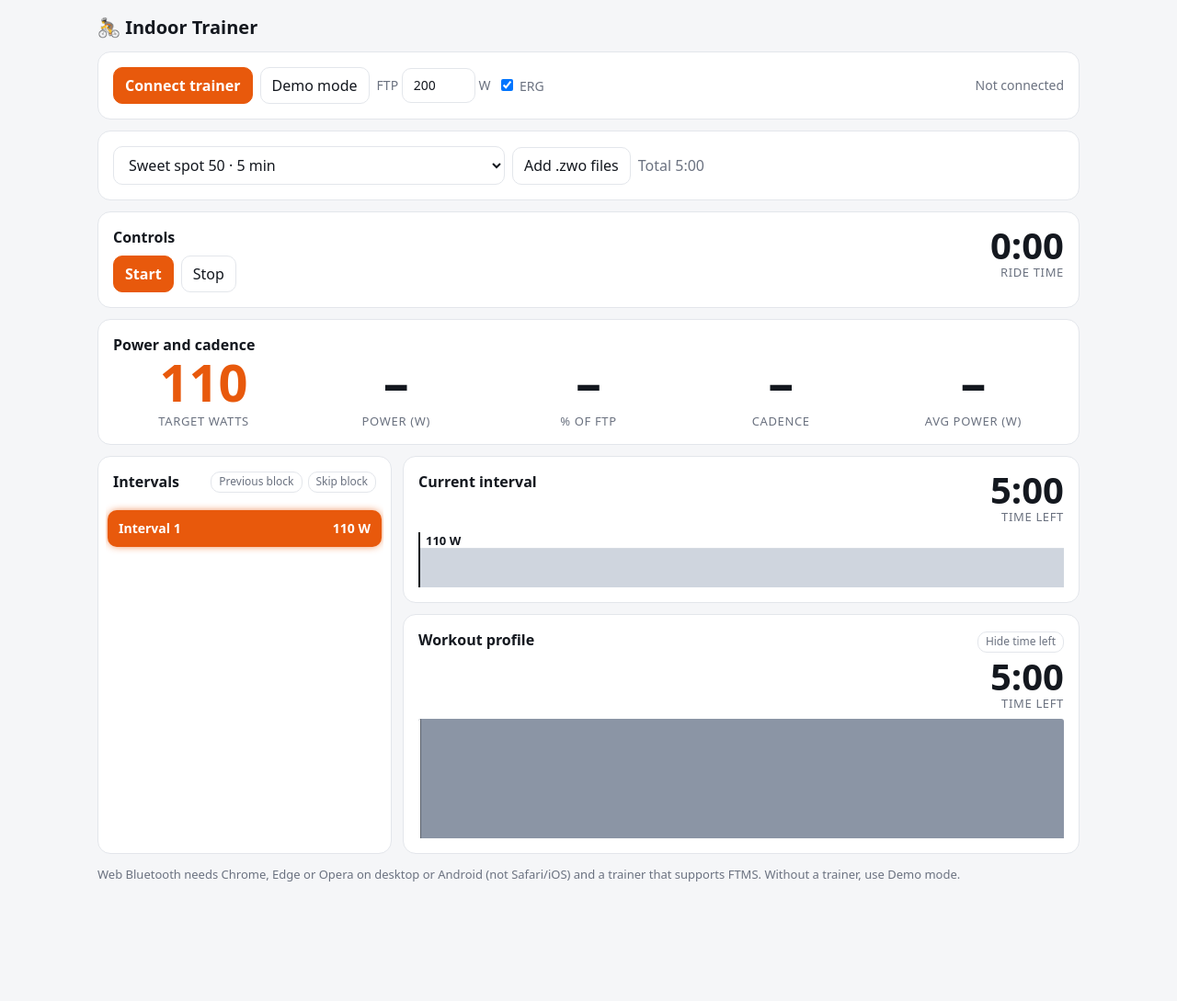
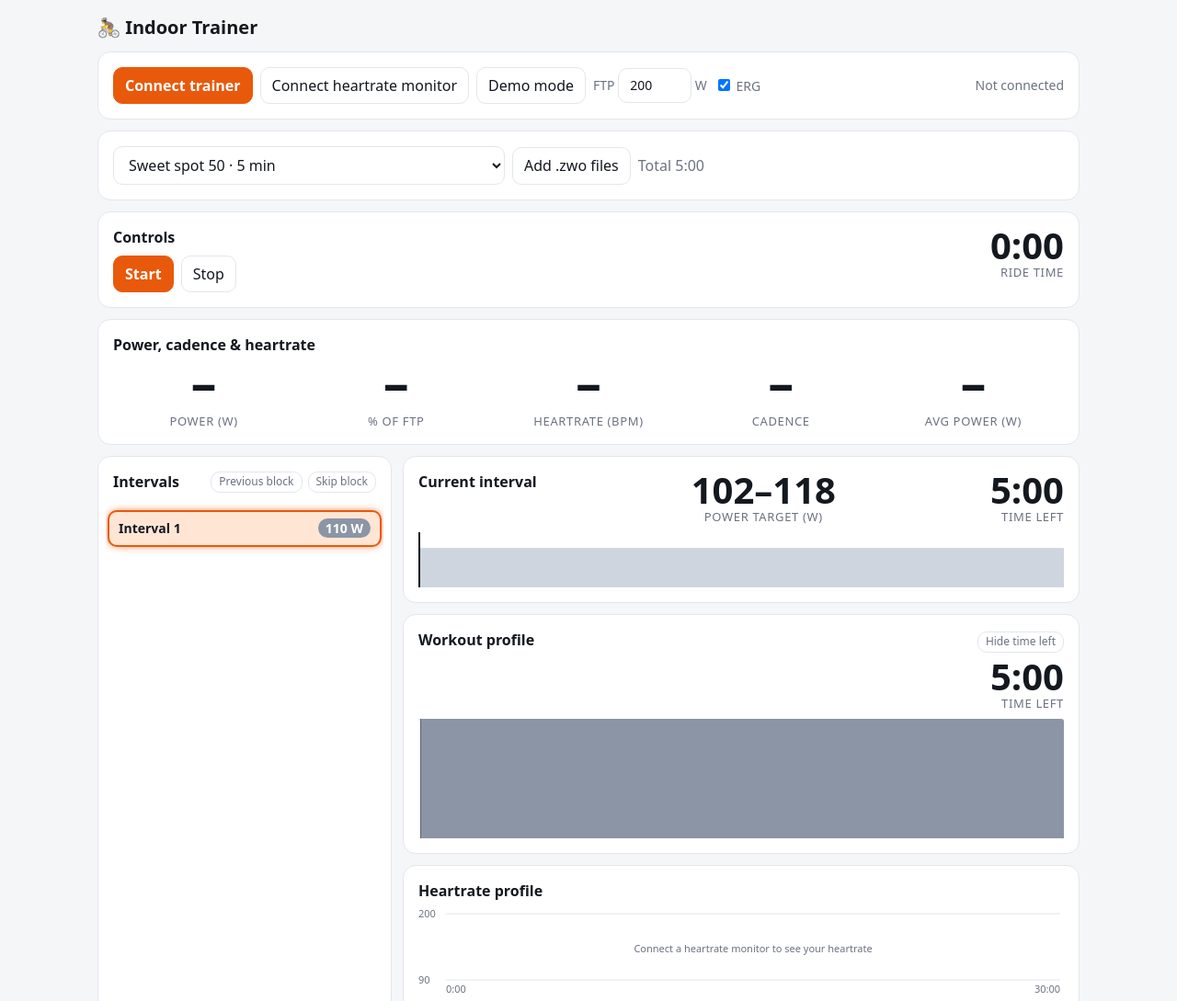
Before and after one commit to zilatel/trainer, a plain HTML site: page index.html in a window 1280 px wide. Shown: the top 1089 px of the page at 92% size. Before the commit the page ends 989 px from the top, so only its background shows below. Drawn offline with Linux system fonts and the light colour scheme.

Commit message:
added heartrate

```diff
--- a/index.html
+++ b/index.html
@@ -31,10 +31,10 @@ input{width:80px}
 .tl div.cur b{display:block}
 .up{list-style:none;margin:8px 0 0;padding:0}
 .up li{display:flex;justify-content:space-between;gap:8px;padding:8px 10px;border-radius:8px;border-bottom:1px solid var(--line);font-variant-numeric:tabular-nums;font-size:14px}
-.up li b{color:var(--accent)}
+.up li b{padding:1px 8px;border-radius:999px;font-weight:600;white-space:nowrap}
 .up li.done{opacity:.45}
-.up li.now{background:var(--accent);color:#fff;border-color:transparent;font-weight:600;box-shadow:0 0 0 2px var(--accent),0 0 10px var(--accent)}
-.up li.now b,.up li.now .mute{color:#fff}
+.up li.now{background:rgba(255,138,61,.22);border-color:transparent;font-weight:600;box-shadow:0 0 0 2px var(--accent),0 0 10px var(--accent)}
+
 .upwrap{position:absolute;left:8px;right:8px;top:44px;bottom:8px;overflow-y:auto;padding:8px 4px 4px}
 .grid{display:grid;grid-template-columns:320px 1fr;gap:12px;align-items:stretch;margin-bottom:12px}
 .grid>div>.card:last-child,.grid>.upbox{margin-bottom:0}
@@ -53,6 +53,7 @@ label{font-size:14px;color:var(--mute)}
 <h1>&#128692; Indoor Trainer</h1>
 <div class="card row" id="top1">
   <button class="p" id="conn">Connect trainer</button>
+  <button id="connhr">Connect heartrate monitor</button>
   <button id="demo">Demo mode</button>
   <label>FTP <input id="ftp" type="number" value="200" min="50" max="600"> W</label>
   <label><input type="checkbox" id="erg" checked style="width:auto"> ERG</label>
@@ -77,11 +78,11 @@ label{font-size:14px;color:var(--mute)}
   </div>
 </div>
 <div class="card">
-  <strong id="blockname">Power and cadence</strong>
+  <strong id="blockname">Power, cadence &amp; heartrate</strong>
   <div class="big">
-    <div class="target"><div class="v" id="tw">&#8211;</div><div class="l">Target watts</div></div>
     <div><div class="v" id="pw">&#8211;</div><div class="l">Power (W)</div></div>
     <div><div class="v" id="pct">&#8211;</div><div class="l">% of FTP</div></div>
+    <div><div class="v" id="hr">&#8211;</div><div class="l">Heartrate (bpm)</div></div>
     <div><div class="v" id="cad">&#8211;</div><div class="l">Cadence</div></div>
     <div><div class="v" id="avg">&#8211;</div><div class="l">Avg power (W)</div></div>
   </div>
@@ -92,13 +93,17 @@ label{font-size:14px;color:var(--mute)}
   <div class="upwrap" id="upwrap"><ul class="up" id="up"></ul></div>
 </div>
 <div>
-<div class="card">
-  <div class="row" style="justify-content:space-between;align-items:flex-start"><div><strong>Current interval</strong><div class="mute" id="ivt" style="font-size:14px"></div></div><div style="text-align:right"><div class="tleft" id="left">&#8211;</div><div class="mute" style="font-size:13px;text-transform:uppercase;letter-spacing:.05em">Time left</div></div></div>
+<div class="card" id="ivcard">
+  <div class="row" style="justify-content:space-between;align-items:flex-start"><div><strong>Current interval</strong><div class="mute" id="ivt" style="font-size:14px"></div></div><div style="text-align:center"><div class="tleft" id="trange" style="white-space:nowrap">&#8211;</div><div class="mute" style="font-size:13px;text-transform:uppercase;letter-spacing:.05em">Power target (W)</div></div><div style="text-align:right"><div class="tleft" id="left">&#8211;</div><div class="mute" style="font-size:13px;text-transform:uppercase;letter-spacing:.05em">Time left</div></div></div>
   <canvas id="ivc" style="width:100%;height:60px;display:block;margin-top:8px"></canvas>
 </div>
 <div class="card">
   <div class="row" style="justify-content:space-between;align-items:flex-start"><strong>Workout profile</strong><div style="text-align:right"><button class="sm" id="tgl" style="margin:0 0 6px">Hide time left</button><div id="ttbox"><div class="tleft" id="tleft">&#8211;</div><div class="mute" style="font-size:13px;text-transform:uppercase;letter-spacing:.05em">Time left</div></div></div></div>
   <div class="tl" id="tl"></div>
+</div>
+<div class="card" id="hrcard" style="display:flex;flex-direction:column">
+  <strong>Heartrate profile</strong>
+  <div style="position:relative;flex:1;min-height:0;margin-top:8px"><canvas id="hrc" style="position:absolute;inset:0;width:100%;height:100%"></canvas></div>
 </div>
 </div>
 </div>
@@ -198,20 +203,46 @@ function zoneColor(b){
 }
 function setTop(h){$("top1").style.display=$("top2").style.display=h?"none":""}
 function load(){
-  S.rec=[];S.sum=0;S.ride=0;$("desc").textContent=DESC[$("wo").value]||"";$("descbox").style.display=DESC[$("wo").value]?"":"none";S.blocks=WO[$("wo").value];S.i=0;S.el=0;S.run=false;setTop(false);$("go").textContent="Start";
+  S.rec=[];S.sum=0;S.ride=0;S.hrT=0;$("desc").textContent=DESC[$("wo").value]||"";$("descbox").style.display=DESC[$("wo").value]?"":"none";S.blocks=WO[$("wo").value];S.i=0;S.el=0;S.run=false;setTop(false);$("go").textContent="Start";
   const tot=S.blocks.reduce((a,b)=>a+b[1],0);$("total").textContent="Total "+fmt(tot);
   const max=Math.max(...S.blocks.map(b=>b[2])),mn=Math.min(...S.blocks.map(b=>b[2])),hh=p=>max>mn?6+(p-mn)/(max-mn)*94:100;
   $("tl").innerHTML="";
-  $("up").innerHTML=S.blocks.map((b,n)=>`<li><span>Interval ${n+1}</span><span><b>${watts(b)} W</b></span></li>`).join("");S.lastI=-1;
+  $("up").innerHTML=S.blocks.map((b,n)=>`<li><span>Interval ${n+1}</span><span><b style="background:${zoneColor(b)};color:${zoneColor(b)=="#f2c230"?"#1a1a1a":"#fff"}">${watts(b)} W</b></span></li>`).join("");S.lastI=-1;
   S.blocks.forEach(b=>{const d=document.createElement("div");d.style.flex=b[1];d.style.height=hh(b[2])+"%";d.style.background=zoneColor(b);d.title=b[0]+" \u00b7 "+watts(b)+" W";d.innerHTML="<i></i><b></b>";$("tl").append(d)});
   render();
 }
+function drawHr(){
+  const cv=$("hrc");
+  $("hrcard").style.height=$("ivcard").offsetHeight+"px";
+  const now=Date.now();if(now-(S.hrT||0)<900)return;S.hrT=now;
+  const dpr=window.devicePixelRatio||1,w=cv.clientWidth,h=cv.clientHeight;
+  if(!w||!h)return;
+  cv.width=w*dpr;cv.height=h*dpr;
+  const g=cv.getContext("2d");g.scale(dpr,dpr);
+  const cs=getComputedStyle(document.documentElement),col=n=>cs.getPropertyValue(n).trim();
+  const W=1800,ws=Math.max(0,S.ride-W);
+  const pts=[];let lo=1e9,hi=0;
+  for(const p of S.rec)if(p.h!=null&&p.r>=ws){pts.push([(p.r-ws)/W,p.h]);if(p.h<lo)lo=p.h;if(p.h>hi)hi=p.h}
+  if(!pts.length){lo=90;hi=200}else{lo-=10;hi+=30}
+  const L=30,T=6,B=h-18,R=w-4,X=f=>L+f*(R-L),Y=v=>B-(Math.min(hi,Math.max(lo,v))-lo)/(hi-lo)*(B-T);
+  g.strokeStyle=col("--line");g.lineWidth=1;
+  [lo,hi].forEach(v=>{g.beginPath();g.moveTo(L,Y(v));g.lineTo(R,Y(v));g.stroke()});
+  g.fillStyle=col("--mute");g.font="11px system-ui,sans-serif";
+  g.fillText(Math.round(hi),0,Y(hi)+4);g.fillText(Math.round(lo),0,Y(lo)+4);
+  g.fillText(fmt(ws),L,h-4);g.textAlign="right";g.fillText(fmt(ws+W),R,h-4);g.textAlign="left";
+  if(!pts.length){g.textAlign="center";g.fillText("Connect a heartrate monitor to see your heartrate",(L+R)/2,h/2);return}
+  const step=Math.max(1,Math.floor(pts.length/(R-L)));
+  g.beginPath();
+  for(let n=0;n<pts.length;n+=step){const p=pts[n];n?g.lineTo(X(p[0]),Y(p[1])):g.moveTo(X(p[0]),Y(p[1]))}
+  g.strokeStyle="#e03131";g.lineWidth=2;g.lineJoin="round";g.stroke();
+}
 function drawIv(){
+  drawHr();
   const cv=$("ivc"),b=S.blocks[S.i],dpr=window.devicePixelRatio||1,w=cv.clientWidth,h=cv.clientHeight;
   if(!w)return;
   cv.width=w*dpr;cv.height=h*dpr;
   const g=cv.getContext("2d");g.scale(dpr,dpr);
-  $("ivt").textContent="";
+  $("ivt").textContent="";$("trange").textContent=b?`${Math.round(watts(b)*.93)}\u2013${Math.round(watts(b)*1.07)}`:"\u2013";
   if(!b)return;
   const cs=getComputedStyle(document.documentElement),col=n=>cs.getPropertyValue(n).trim();
   const tw=watts(b),pts=S.rec.filter(p=>p.b==S.i),max=Math.max(tw*1.4,50,...pts.map(p=>p.w));
@@ -223,7 +254,7 @@ function drawIv(){
     g.strokeStyle=col("--text");g.lineWidth=2;g.stroke();
   }
   g.fillStyle=col("--text");g.fillRect(Math.min(X(S.el),w-2),0,2,h);
-  g.font="600 13px system-ui,sans-serif";g.fillText(tw+" W",8,Math.max(14,Y(tw)-6));
+
 }
 addEventListener("resize",drawIv);
 function upd(){
@@ -244,10 +275,11 @@ function render(){
   $("avg").textContent=S.rec.length?Math.round(S.sum/S.rec.length):"\u2013";
   $("tleft").textContent=fmt(S.blocks.reduce((a,b,n)=>a+(n>S.i?b[1]:n==S.i?b[1]-S.el:0),0));
   $("ride").textContent=fmt(S.ride);
+  $("hr").textContent=S.hr??"\u2013";
   [...$("tl").children].forEach((d,n)=>{d.className=n<S.i?"done":n==S.i?"cur":"";d.firstChild.style.width=n==S.i?(S.el/b[1]*100)+"%":"0";d.lastChild.style.left=n==S.i?(S.el/b[1]*100)+"%":"0"});
-  if(!b){drawIv();$("ivt").textContent="Workout complete \ud83c\udf89";$("tw").textContent="\u2013";$("left").textContent="\u2013";upd();return}
+  if(!b){drawIv();$("ivt").textContent="Workout complete \ud83c\udf89";$("left").textContent="\u2013";upd();return}
 
-  $("tw").textContent=watts(b);$("left").textContent=fmt(b[1]-S.el);
+  $("left").textContent=fmt(b[1]-S.el);
   $("pw").textContent=S.pw??"\u2013";$("pct").textContent=S.pw!=null?Math.round(S.pw/ftp()*100)+"%":"\u2013";$("cad").textContent=S.cad!=null?Math.round(S.cad):"\u2013";
   $("pw").className="v "+(S.pw==null?"":S.pw<watts(b)*.93?"under":S.pw>watts(b)*1.07?"over":"on");
   drawIv();upd();
@@ -256,8 +288,8 @@ function send(bytes){if(!S.ctrl)return;S.queue=S.queue.then(()=>S.ctrl.writeValu
 function setTarget(){const b=S.blocks[S.i];if(b&&$("erg").checked){const w=watts(b);send([0x05,w&255,w>>8])}}
 function tick(){
   if(!S.run)return;const b=S.blocks[S.i];if(!b)return;
-  if(S.sim){S.pw=Math.max(0,Math.round(watts(b)+(Math.random()-.5)*20));S.cad=88+Math.random()*6}
-  if(S.pw!=null){S.sum+=S.pw;S.rec.push({t:Date.now(),w:S.pw,c:S.cad,b:S.i,e:S.el})}
+  if(S.sim){S.pw=Math.max(0,Math.round(watts(b)+(Math.random()-.5)*20));S.cad=88+Math.random()*6;if(!S.hrDev)S.hr=Math.round(100+b[2]*.7+Math.random()*4)}
+  if(S.pw!=null){S.sum+=S.pw;S.rec.push({t:Date.now(),w:S.pw,c:S.cad,h:S.hr,r:S.ride,b:S.i,e:S.el})}
   S.ride++;S.el++;
   if(S.el>=b[1]){S.i++;S.el=0;if(!S.blocks[S.i]){S.run=false;setTop(false);$("go").textContent="Start";$("total").textContent="Workout complete \u2013 press Stop to save your ride"}else setTarget()}
   render();
@@ -281,7 +313,7 @@ $("reset").onclick=async()=>{
   if(saved)$("total").textContent=saved;
 };$("wo").onchange=load;$("ftp").onchange=()=>{load()};
 $("erg").onchange=setTarget;
-$("demo").onclick=()=>{S.sim=!S.sim;$("demo").textContent=S.sim?"Stop demo":"Demo mode";$("status").textContent=S.sim?"Demo mode (simulated power)":"Not connected";if(!S.sim){S.pw=S.cad=null}render()};
+$("demo").onclick=()=>{S.sim=!S.sim;$("demo").textContent=S.sim?"Stop demo":"Demo mode";$("status").textContent=S.sim?"Demo mode (simulated power)":"Not connected";if(!S.sim){S.pw=S.cad=null;if(!S.hrDev)S.hr=null}render()};
 
 function parseBike(dv){
   const f=dv.getUint16(0,true);let o=2;
@@ -325,7 +357,7 @@ function buildTcx(){
   const groups=[];
   r.forEach(p=>{const g=groups[groups.length-1];if(g&&g.b==p.b)g.p.push(p);else groups.push({b:p.b,p:[p]})});
   const laps=groups.map(g=>{
-    const tp=g.p.map(p=>`<Trackpoint><Time>${iso(p.t)}</Time>${p.c!=null?`<Cadence>${Math.min(254,Math.round(p.c))}</Cadence>`:""}<Extensions><TPX xmlns="http://www.garmin.com/xmlschemas/ActivityExtension/v2"><Watts>${Math.max(0,p.w)}</Watts></TPX></Extensions></Trackpoint>`).join("");
+    const tp=g.p.map(p=>`<Trackpoint><Time>${iso(p.t)}</Time>${p.h!=null?`<HeartRateBpm><Value>${p.h}</Value></HeartRateBpm>`:""}${p.c!=null?`<Cadence>${Math.min(254,Math.round(p.c))}</Cadence>`:""}<Extensions><TPX xmlns="http://www.garmin.com/xmlschemas/ActivityExtension/v2"><Watts>${Math.max(0,p.w)}</Watts></TPX></Extensions></Trackpoint>`).join("");
     const dur=Math.round((g.p[g.p.length-1].t-g.p[0].t)/1000)+1;
     return `<Lap StartTime="${iso(g.p[0].t)}"><TotalTimeSeconds>${dur}</TotalTimeSeconds><DistanceMeters>0</DistanceMeters><Calories>0</Calories><Intensity>Active</Intensity><TriggerMethod>Manual</TriggerMethod><Track>${tp}</Track></Lap>`;
   }).join("");
@@ -360,6 +392,19 @@ async function saveRide(){
 }
 function ask(){return new Promise(r=>{const d=$("dlg");d.style.display="flex";const done=v=>{d.style.display="none";r(v)};$("dyes").onclick=()=>done("save");$("dno").onclick=()=>done("discard");$("dcancel").onclick=()=>done("cancel")})}
 $("tgl").onclick=()=>{const h=$("ttbox").style.display=="none";$("ttbox").style.display=h?"":"none";$("tgl").textContent=h?"Hide time left":"Show time left"};
+$("connhr").onclick=async()=>{
+  if(!navigator.bluetooth){$("status").textContent="Web Bluetooth not supported in this browser";return}
+  try{
+    const dev=await navigator.bluetooth.requestDevice({filters:[{services:[0x180D]}]});
+    $("connhr").textContent="Connecting\u2026";
+    dev.addEventListener("gattserverdisconnected",()=>{S.hrDev=false;S.hr=null;$("connhr").textContent="Connect heartrate monitor";render()});
+    const srv=await dev.gatt.connect();
+    const c=await(await srv.getPrimaryService(0x180D)).getCharacteristic(0x2A37);
+    await c.startNotifications();
+    c.addEventListener("characteristicvaluechanged",e=>{const v=e.target.value;S.hr=(v.getUint8(0)&1)?v.getUint16(1,true):v.getUint8(1);render()});
+    S.hrDev=true;$("connhr").textContent="Heartrate: "+(dev.name||"connected");
+  }catch(e){$("connhr").textContent="Connect heartrate monitor";if(!e||e.name!=="NotFoundError")$("status").textContent="Heartrate monitor: "+((e&&e.message)||e)}
+};
 S.timer=setInterval(tick,1000);
 load();
 </script>
```
